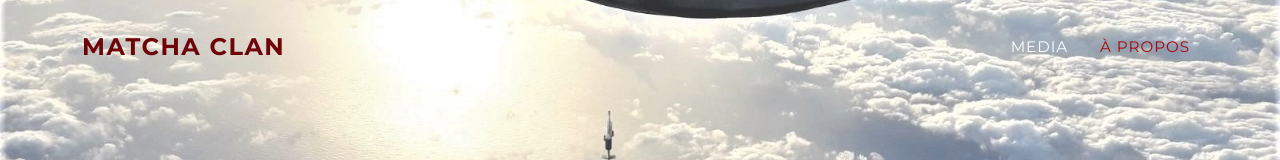
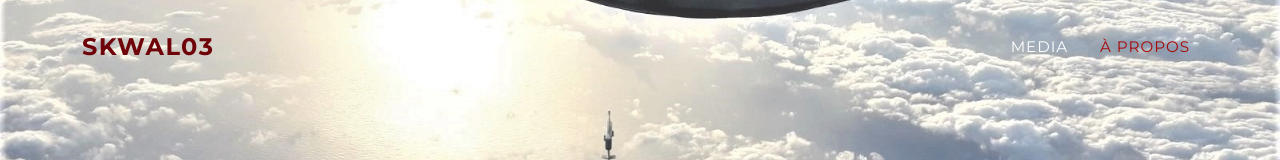
Before and after one commit to Skwal03/Skwal03.github.io, a plain HTML site: page index.html in a window 1280 px wide. Shown: the top 160 px of the page. Drawn offline with nearby package versions, Linux system fonts and the light colour scheme; a web font is replaced by a local one.

```diff
--- a/index.html
+++ b/index.html
@@ -21,7 +21,7 @@
         <!-- Navigation-->
         <nav class="navbar navbar-expand-lg navbar-dark fixed-top" id="mainNav">
             <div class="container">
-                <a class="navbar-brand js-scroll-trigger" href="#page-top">Matcha Clan</a>
+                <a class="navbar-brand js-scroll-trigger" href="#page-top">Skwal03</a>
                 <button class="navbar-toggler navbar-toggler-right" type="button" data-toggle="collapse" data-target="#navbarResponsive" aria-controls="navbarResponsive" aria-expanded="false" aria-label="Toggle navigation">
                     Menu
                     <i class="fas fa-bars ml-1"></i>
```
